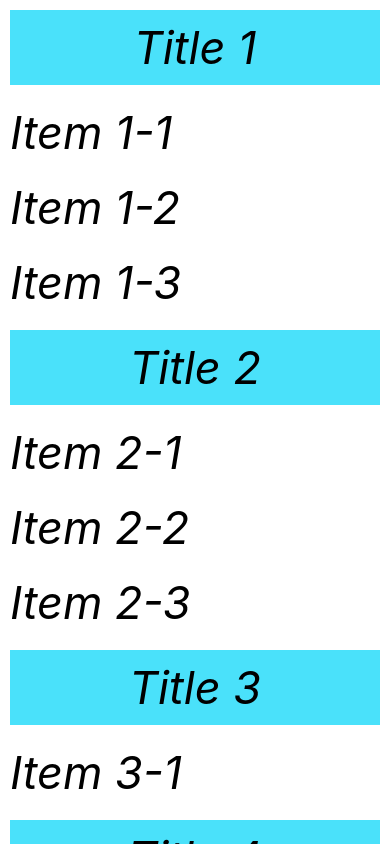
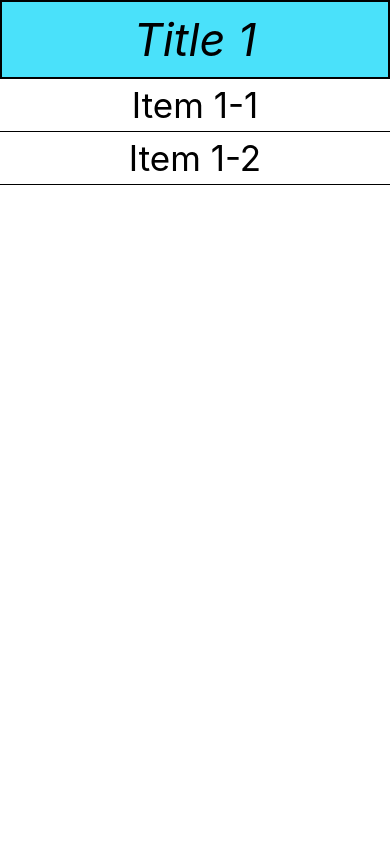
Before and after one commit to huyhieu19/LearnReactNative, a React Native app: screen / in a window 390 px wide. Built offline with nearby package versions, Linux system fonts and the light colour scheme.

Commit message:
complete

```diff
--- a/App.js
+++ b/App.js
@@ -25,100 +25,71 @@
     { name: "Item 27" },
     { name: "Item 78" },
   ]);
-  const DATA = [
+  const [Sections, setSections] = useState([
     {
       title: "Title 1",
-      data: ["Item 1-1", "Item 1-2", "Item 1-3"],
+      data: ["Item 1-1", "Item 1-2"],
     },
-    {
-      title: "Title 2",
-      data: ["Item 2-1", "Item 2-2", "Item 2-3"],
-    },
-    {
-      title: "Title 3",
-      data: ["Item 3-1"],
-    },
-    {
-      title: "Title 4",
-      data: ["Item 4-1", "Item 4-2"],
-    },
-  ];
+  ]);
   const [Refreshing, setRefreshing] = useState(false);
 
   const onRefresh = () => {
     setRefreshing(true);
-    setItems([...Items, { key: 69, item: "Item 69" }]);
+    const adding_index = Sections.length + 1;
+    setSections([
+      ...Sections,
+      {
+        title: "Title " + adding_index,
+        data: ["Item " + adding_index + "-1", "Item " + adding_index + "-2"],
+      },
+    ]);
     setRefreshing(false);
   };
 
   return (
     <SectionList
       keyExtractor={(item, index) => index.toString()}
-      sections={DATA}
-      renderItem={({ item }) => <Text style={styles.text}>{item}</Text>}
-      renderSectionHeader={({ section }) => (
+      sections={Sections}
+      renderItem={({ item }) => (
         <View style={styles.item}>
-          <Text style={styles.text}>{section.title}</Text>
+          <Text style={styles.text_item}>{item}</Text>
         </View>
       )}
-    />
-
-    // <FlatList
-    //   keyExtractor={(item, index) => index.toString()}
-    //   data={Items}
-    //   renderItem={({ item }) => (
-    //     <View style={styles.item}>
-    //       <Text style={styles.text}>{item.name}</Text>
-    //     </View>
-    //   )}
-    //   refreshControl={
-    //     <RefreshControl
-    //       refreshing={Refreshing}
-    //       onRefresh={onRefresh}
-    //       colors={["#ff00ff"]}
-    //     />
-    //   }
-    // />
-
-    // <ScrollView
-    //   style={styles.body}
-    //   refreshControl={
-    //     <RefreshControl
-    //       refreshing={Refreshing}
-    //       onRefresh={onRefresh}
-    //       colors={["#ff00ff"]}
-    //     />
-    //   }
-    // >
-    //   {Items.map((object) => {
-    //     return (
-    //       <View style={styles.item} key={object.key}>
-    //         <Text style={styles.text}>{object.item}</Text>
-    //       </View>
-    //     );
-    //   })}
-    // </ScrollView>
+      renderSectionHeader={({ section }) => (
+        <View style={styles.header}>
+          <Text style={styles.text_header}>{section.title}</Text>
+        </View>
+      )}
+      refreshControl={
+        <RefreshControl refreshing={Refreshing} onRefresh={onRefresh} />
+      }
+    ></SectionList>
   );
 };
 
 const styles = StyleSheet.create({
-  body: {
-    flex: 1,
-    flexDirection: "column",
-    backgroundColor: "#ffffff",
-  },
-  item: {
-    margin: 10,
+  header: {
     backgroundColor: "#4ae1fa",
     justifyContent: "center",
     alignItems: "center",
+    borderWidth: 2,
   },
-  text: {
+  item: {
+    borderBottomWidth: 1,
+    justifyContent: "center",
+    alignItems: "center",
+  },
+  text_header: {
     color: "#000000",
     fontSize: 45,
     fontStyle: "italic",
     margin: 10,
   },
+  text_item: {
+    color: "#000000",
+    fontSize: 35,
+    margin: 5,
+  },
 });
 
 export default App;
```
